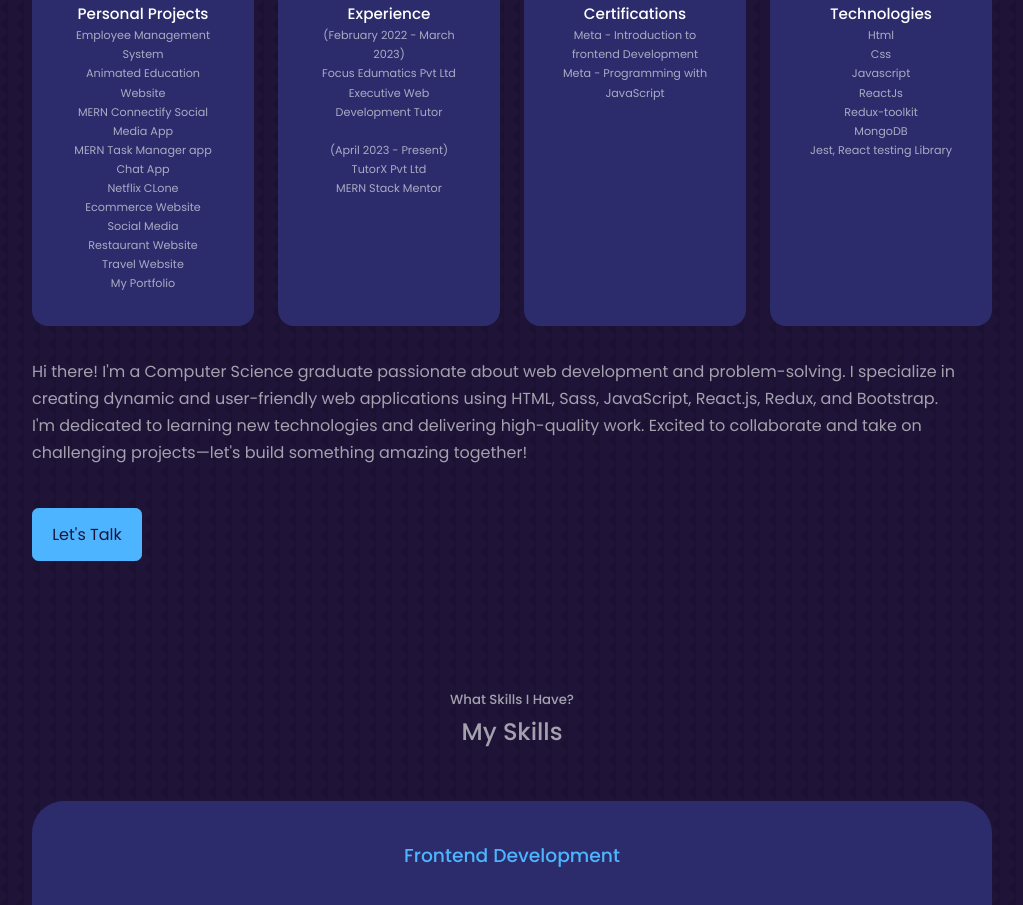
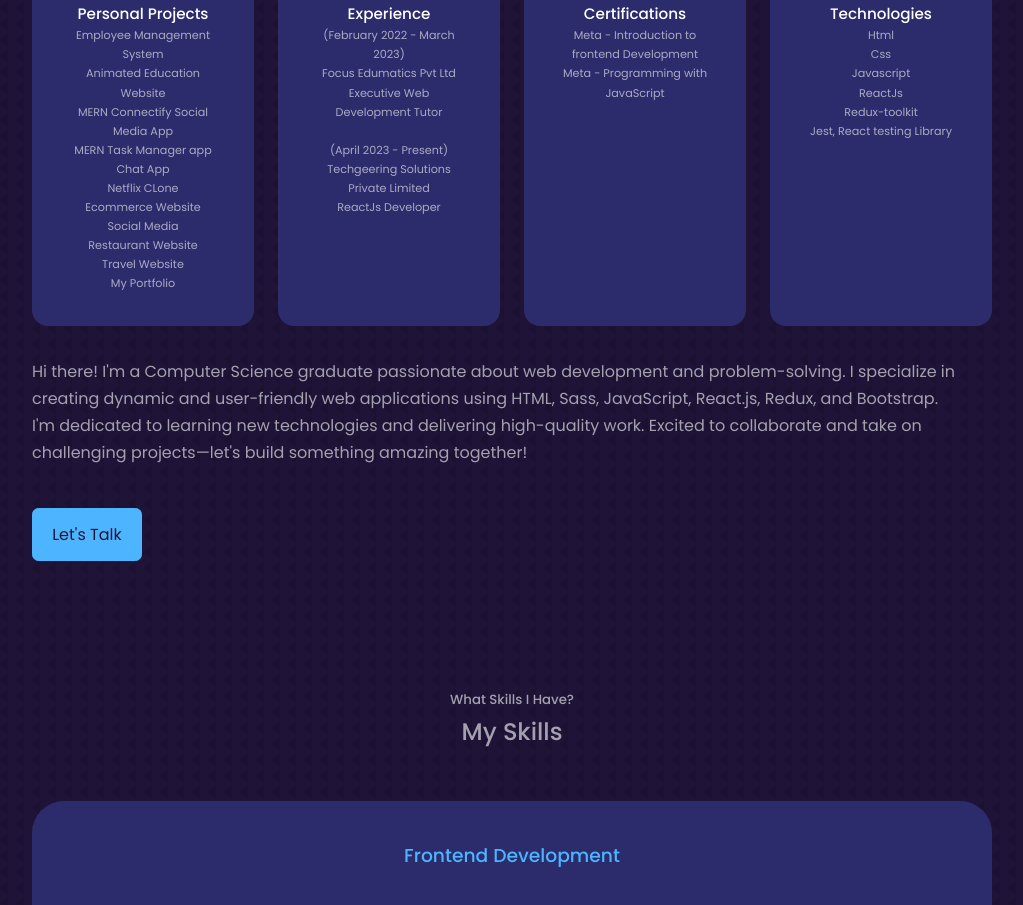
Before and after one commit to Vishalsingh061/My-PortFolio, a React (Create React App) app: page / in a window 1280 px wide. Shown: the part 1120-2025 px from the top of the page, without its empty margins (128-1151 px from the left). Built offline with nearby package versions, Linux system fonts and the light colour scheme.

Commit message:
Updated Portfolio

```diff
--- a/src/components/about/About.jsx
+++ b/src/components/about/About.jsx
@@ -57,10 +57,10 @@
                       (April 2023 - Present)
                     </li>
                     <li>
-                      TutorX Pvt Ltd
+                      Techgeering Solutions Private Limited
                     </li>
                     <li>
-                      MERN Stack Mentor
+                      ReactJs Developer
                     </li>
                   </ul>
                 </div>
@@ -86,7 +86,6 @@
                   <li>Javascript</li>
                   <li>ReactJs</li>
                   <li>Redux-toolkit</li>
-                  <li>MongoDB</li>
                   <li>Jest, React testing Library</li>
                 </ul></small>
             </article>
--- a/src/components/header/CTA.jsx
+++ b/src/components/header/CTA.jsx
@@ -3,7 +3,7 @@
 const CTA = () => {
   return (
     <div className='cta'>
-      <a href="https://drive.google.com/file/d/1Fb9K0Xzvh8lwMW3zkIvbSx_VIkC0NY5L/view?usp=sharing" download className='btn'>Download CV</a>
+      <a href="https://drive.google.com/file/d/1lKG-TgFiqDao8GGanVfTJ82NROe9iPGH/view?usp=sharing" download className='btn'>Download CV</a>
       <a href="#contact" className='btn btn-primary'>Let's Talk</a>
     </div>
   )
```
